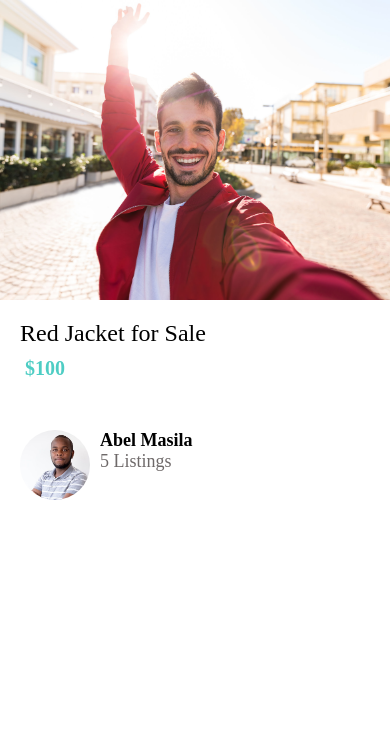
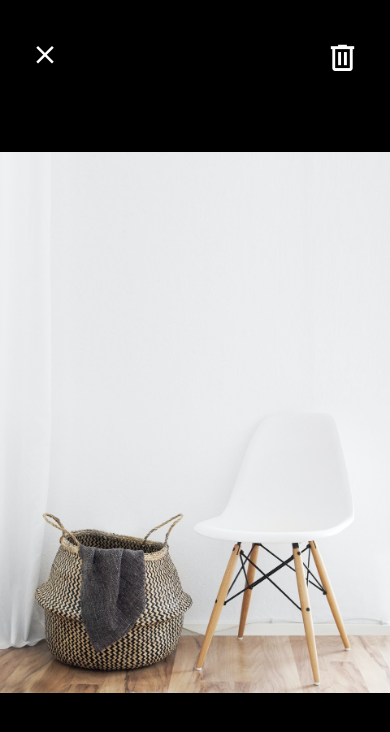
Before and after one commit to codesgen/DoneWithIt, a React Native app: screen / in a window 390 px wide. Shown: the top 732 px of the page. Built offline with nearby package versions, Linux system fonts and the light colour scheme.

Commit message:
changed to material icons

```diff
--- a/App.js
+++ b/App.js
@@ -10,5 +10,5 @@
 import ListingDetailsScreen from "./app/screens/ListingDetailsScreen";
 
 export default function App() {
-  return <ListingDetailsScreen />;
+  return <ViewImageScreen />;
 }
--- a/app/screens/ViewImageScreen.js
+++ b/app/screens/ViewImageScreen.js
@@ -1,12 +1,22 @@
 import React from "react";
 import { Image, StyleSheet, View } from "react-native";
+import { MaterialCommunityIcons } from "@expo/vector-icons";
+
 import colors from "../config/colors";
 
 function ViewImageScreen(props) {
   return (
     <View style={styles.container}>
-      <View style={styles.closeIcon}></View>
-      <View style={styles.deleteIcon}></View>
+      <View style={styles.closeIcon}>
+        <MaterialCommunityIcons name="close" color="white" size={30} />
+      </View>
+      <View style={styles.deleteIcon}>
+        <MaterialCommunityIcons
+          name="trash-can-outline"
+          color="white"
+          size={35}
+        />
+      </View>
       <Image
         style={styles.image}
         source={require("./../assets/chair.jpg")}
@@ -25,17 +35,11 @@
     backgroundColor: colors.black,
   },
   closeIcon: {
-    width: 50,
-    height: 50,
-    backgroundColor: "#fc5c65",
     position: "absolute",
     top: 40,
     left: 30,
   },
   deleteIcon: {
-    width: 50,
-    height: 50,
-    backgroundColor: "#4ecdc4",
     position: "absolute",
     top: 40,
     right: 30,
```
